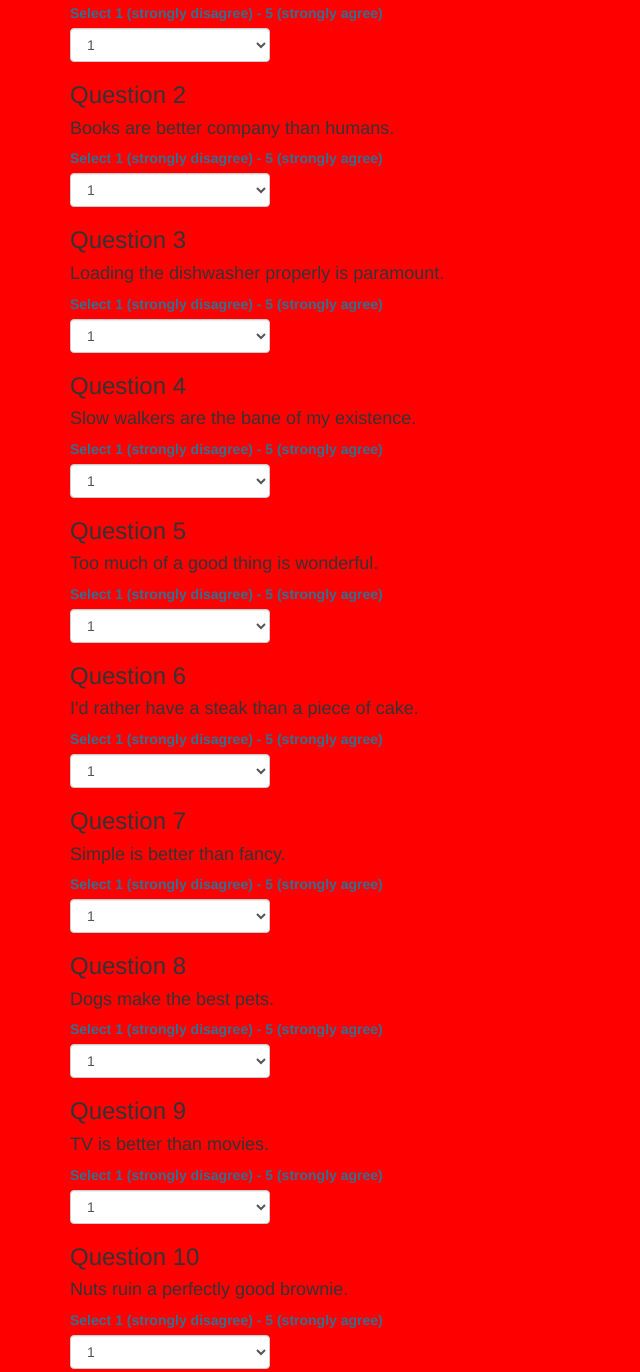
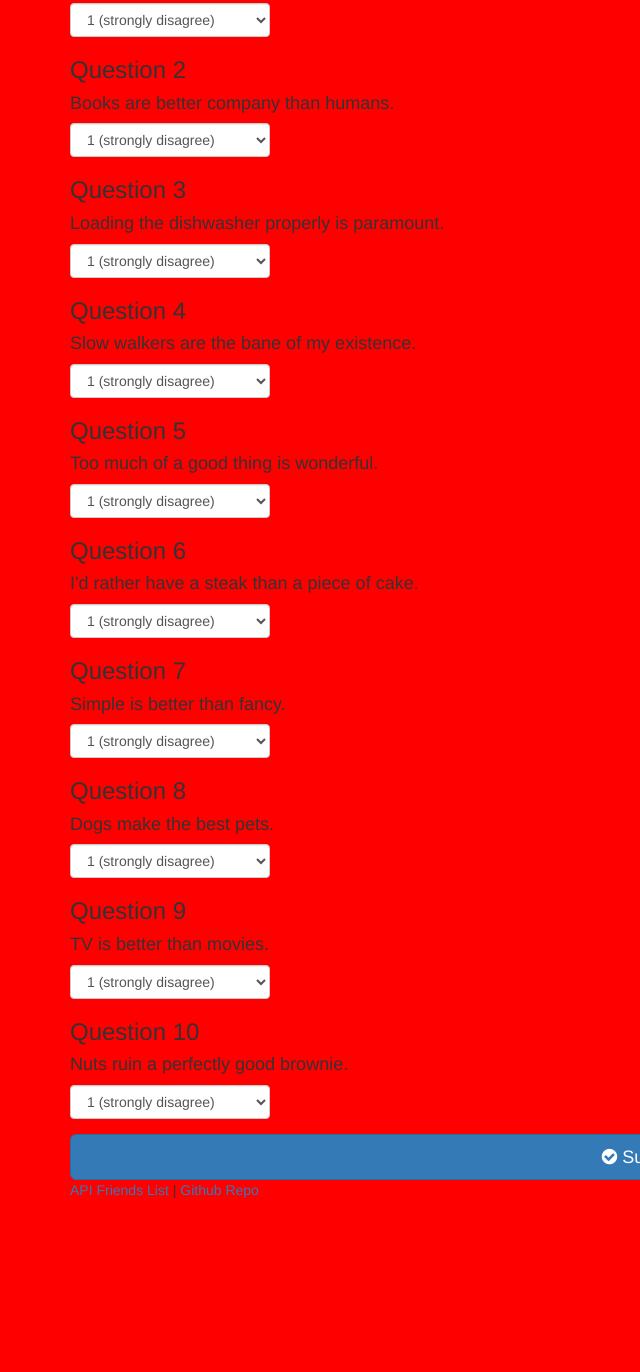
Before and after one commit to hornsten/FriendFinder, a website: page app/public/survey.html in a window 1280 px wide. Shown: the part 372-1744 px from the top of the page, without its empty margins (0-640 px from the left). After the commit the page ends 1582 px from the top, so only its background shows below. Drawn offline with nearby package versions, Linux system fonts and the light colour scheme.

Commit message:
Form improved

```diff
--- a/app/public/survey.html
+++ b/app/public/survey.html
@@ -25,139 +25,112 @@
     <h4>The more the merrier!</h4>
     <form>
       <div class="form-group">
-        <label for="q1" class="text-info">Select 1 (strongly disagree) - 5 (strongly agree)</label>
         <select class="form-control" id="q1" style="width:200px">
-          <option>1</option>
-          <option>2</option>
-          <option>3</option>
-          <option>4</option>
-          <option>5</option>
+          <option value="1">1 (strongly disagree)</option>
+          <option value="2">2</option>
+          <option value="3">3</option>
+          <option value="4">4</option>
+          <option value="5">5 (strongly disagree)</option>
         </select>
       </div>
-    </form>
       <h3>Question 2</h3>
       <h4>Books are better company than humans.</h4>
-    <form>
       <div class="form-group">
-        <label for="q2" class="text-info">Select 1 (strongly disagree) - 5 (strongly agree)</label>
         <select class="form-control" id="q2" style="width:200px">
-          <option>1</option>
-          <option>2</option>
-          <option>3</option>
-          <option>4</option>
-          <option>5</option>
+          <option value="1">1 (strongly disagree)</option>
+          <option value="2">2</option>
+          <option value="3">3</option>
+          <option value="4">4</option>
+          <option value="5">5 (strongly disagree)</option>
         </select>
       </div>
-    </form>
       <h3>Question 3</h3>
       <h4>Loading the dishwasher properly is paramount.</h4>
-    <form>
       <div class="form-group">
-        <label for="q3" class="text-info">Select 1 (strongly disagree) - 5 (strongly agree)</label>
         <select class="form-control" id="q3" style="width:200px">
-          <option>1</option>
-          <option>2</option>
-          <option>3</option>
-          <option>4</option>
-          <option>5</option>
+          <option value="1">1 (strongly disagree)</option>
+          <option value="2">2</option>
+          <option value="3">3</option>
+          <option value="4">4</option>
+          <option value="5">5 (strongly disagree)</option>
         </select>
       </div>
-    </form>
       <h3>Question 4</h3>
       <h4>Slow walkers are the bane of my existence.</h4>
-    <form>
       <div class="form-group">
-        <label for="q4" class="text-info">Select 1 (strongly disagree) - 5 (strongly agree)</label>
         <select class="form-control" id="q4" style="width:200px">
-          <option>1</option>
-          <option>2</option>
-          <option>3</option>
-          <option>4</option>
-          <option>5</option>
+          <option value="1">1 (strongly disagree)</option>
+          <option value="2">2</option>
+          <option value="3">3</option>
+          <option value="4">4</option>
+          <option value="5">5 (strongly disagree)</option>
         </select>
       </div>
-    </form>
       <h3>Question 5</h3>
       <h4>Too much of a good thing is wonderful.</h4>
-    <form>
       <div class="form-group">
-        <label for="q5" class="text-info">Select 1 (strongly disagree) - 5 (strongly agree)</label>
         <select class="form-control" id="q5" style="width:200px">
-          <option>1</option>
-          <option>2</option>
-          <option>3</option>
-          <option>4</option>
-          <option>5</option>
+          <option value="1">1 (strongly disagree)</option>
+          <option value="2">2</option>
+          <option value="3">3</option>
+          <option value="4">4</option>
+          <option value="5">5 (strongly disagree)</option>
         </select>
       </div>
-    </form>
       <h3>Question 6</h3>
       <h4>I'd rather have a steak than a piece of cake.</h4>
       <form>
         <div class="form-group">
-        <label for="q6" class="text-info">Select 1 (strongly disagree) - 5 (strongly agree)</label>
           <select class="form-control" id="q6" style="width:200px">
-          <option>1</option>
-          <option>2</option>
-          <option>3</option>
-          <option>4</option>
-          <option>5</option>
+            <option value="1">1 (strongly disagree)</option>
+            <option value="2">2</option>
+            <option value="3">3</option>
+            <option value="4">4</option>
+            <option value="5">5 (strongly disagree)</option>
           </select>
         </div>
-    </form>
         <h3>Question 7</h3>
         <h4>Simple is better than fancy.</h4>
-    <form>
         <div class="form-group">
-        <label for="q7" class="text-info">Select 1 (strongly disagree) - 5 (strongly agree)</label>
           <select class="form-control" id="q7" style="width:200px">
-          <option>1</option>
-          <option>2</option>
-          <option>3</option>
-          <option>4</option>
-          <option>5</option>
+            <option value="1">1 (strongly disagree)</option>
+            <option value="2">2</option>
+            <option value="3">3</option>
+            <option value="4">4</option>
+            <option value="5">5 (strongly disagree)</option>
           </select>
         </div>
-    </form>
         <h3>Question 8</h3>
         <h4>Dogs make the best pets.</h4>
-    <form>
         <div class="form-group">
-        <label for="q8" class="text-info">Select 1 (strongly disagree) - 5 (strongly agree)</label>
           <select class="form-control" id="q8" style="width:200px">
-          <option>1</option>
-          <option>2</option>
-          <option>3</option>
-          <option>4</option>
-          <option>5</option>
+            <option value="1">1 (strongly disagree)</option>
+            <option value="2">2</option>
+            <option value="3">3</option>
+            <option value="4">4</option>
+            <option value="5">5 (strongly disagree)</option>
           </select>
         </div>
-    </form>
         <h3>Question 9</h3>
         <h4>TV is better than movies.</h4>
-    <form>
         <div class="form-group">
-        <label for="q9" class="text-info">Select 1 (strongly disagree) - 5 (strongly agree)</label>
           <select class="form-control" id="q9" style="width:200px">
-          <option>1</option>
-          <option>2</option>
-          <option>3</option>
-          <option>4</option>
-          <option>5</option>
+            <option value="1">1 (strongly disagree)</option>
+            <option value="2">2</option>
+            <option value="3">3</option>
+            <option value="4">4</option>
+            <option value="5">5 (strongly disagree)</option>
           </select>
         </div>
-    </form>
         <h3>Question 10</h3>
         <h4>Nuts ruin a perfectly good brownie.</h4>
-    <form>
         <div class="form-group">
-        <label for="q10" class="text-info">Select 1 (strongly disagree) - 5 (strongly agree)</label>
           <select class="form-control" id="q10" style="width:200px">
-          <option>1</option>
-          <option>2</option>
-          <option>3</option>
-          <option>4</option>
-          <option>5</option>
+            <option value="1">1 (strongly disagree)</option>
+            <option value="2">2</option>
+            <option value="3">3</option>
+            <option value="4">4</option>
+            <option value="5">5 (strongly disagree)</option>
           </select>
         </div>
       </form>
@@ -209,7 +182,7 @@ $('#submit').on('click', function() {
     var newFriend = {
       name: $('#name').val().trim(),
       photo: $('#photo').val().trim(),
-      scores: [$('#q1').val(), $('#q2').val(), $('#q3').val(), $('#q4').val(), $('#q5').val(), $('#q6').val(), $('#q7').val(), $('#q8').val(), $('#q9').val(), $('#q10').val(), $('#q11').val()]
+      scores: [$('#q1').val(), $('#q2').val(), $('#q3').val(), $('#q4').val(), $('#q5').val(), $('#q6').val(), $('#q7').val(), $('#q8').val(), $('#q9').val(), $('#q10').val()]
     };
     console.log(newFriend);
     var currentURL = window.location.origin;
```
Lines whose indentation alone changed are shown as unchanged.
